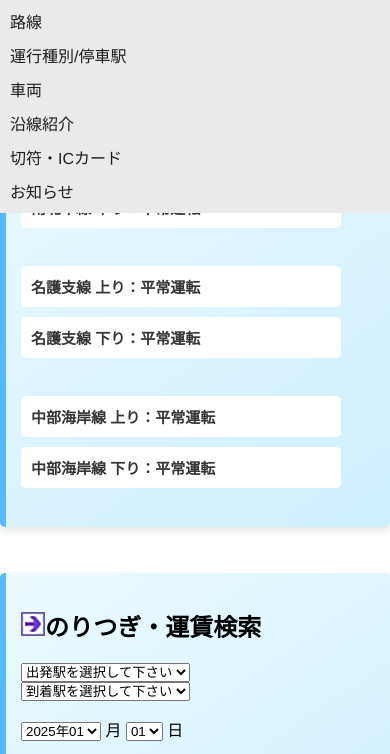
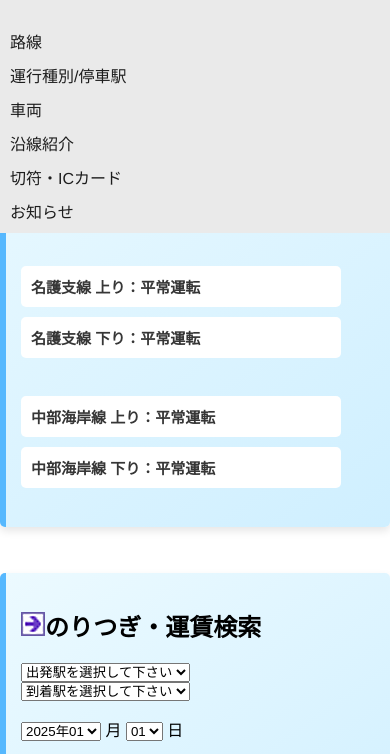
Before and after one commit to okinawa-metro-create/OkinawaMetro, a plain HTML site: page index.html in a window 390 px wide. Both pictures are taken after a click on the element 362 px from the left and 55 px from the top of the page. Shown: the part 71-825 px from the top of the page. Drawn offline with Linux system fonts and the light colour scheme.

Commit message:
ハンバーガーメニューをロゴと被らないように

```diff
--- a/style.css
+++ b/style.css
@@ -107,7 +107,7 @@ body {
     width: 25px;
     height: 25px;
     cursor: pointer;
-    margin-left: auto; /* ← 右側に寄せる！これがポイント！ */
+    margin-left: auto; /* ← 右側に寄せる */
   }
 
   .header__hamburger span {
@@ -116,17 +116,18 @@ body {
     border-radius: 2px;
   }
 
-  .header__navgroup {
+.header__navgroup {
     display: none;
     position: absolute;
-    top: 70px;
+    top: 90px; /* ロゴぶん下げた */
     right: 0;
     width: 200px;
     background-color: rgb(234, 234, 234);
     flex-direction: column;
     padding: 10px;
     box-sizing: border-box;
-  }
+    z-index: 1000; /* 念のため最前面に */
+}
 
   .header__navgroup.show {
     display: flex;
```
